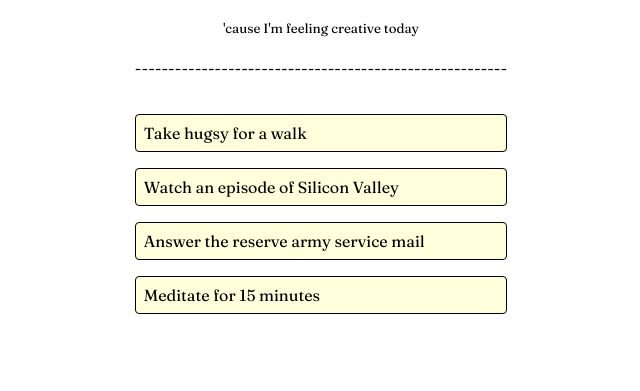
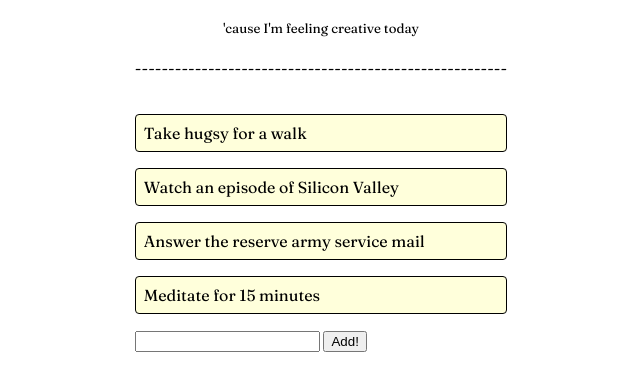
Before and after one commit to pitamer/learning_vue, a plain HTML site: page index.html in a window 1280 px wide. Shown: the part 71-462 px from the top of the page, without its empty margins (319-959 px from the left). Drawn offline with nearby package versions, Linux system fonts and the light colour scheme.

Commit message:
Use v-model, now I can add todos

```diff
--- a/index.html
+++ b/index.html
@@ -17,7 +17,10 @@
         </div>
         <br>
         <ul>
-            <span v-for="todo in todos" v-on:click="toggleTodo(todo)">
+            <span
+                v-for="todo in todos"
+                v-on:click="toggleTodo(todo)"
+            >
                 <li v-if="!todo.done" class="todo">
                     {{ todo.text }}
                 </li>
@@ -26,6 +29,22 @@
                 </li>
             </span>
         </ul>
+        <div class="new-todo-container">
+            <form>
+                <input
+                    type="text"
+                    class="new-todo-input"
+                    v-model="newTodoInput"
+                >
+                <button
+                    type="submit"
+                    class="new-todo-button"
+                    v-on:click="addTodo(newTodoInput, $event)"
+                >
+                    Add!
+                </button>
+            </form>
+        </div>
     </div>
 
     <script src="index.js"></script>
--- a/index.js
+++ b/index.js
@@ -21,11 +21,20 @@ app = new Vue({
         done: false,
       },
     ],
+    newTodoInput: "",
   },
   methods: {
-    toggleTodo: todo => {
-        todo.done = !todo.done;
-        console.log(`${todo.text} is now ${todo.done}`);
-    }
+    toggleTodo: (todo) => {
+      todo.done = !todo.done;
+    },
+    addTodo: (newTodoInput, event) => {
+      event.preventDefault();
+      todo = {
+        text: newTodoInput,
+        done: false,
+      };
+      app.todos.push(todo);
+      app.newTodoInput = "";
+    },
   },
 });
```
